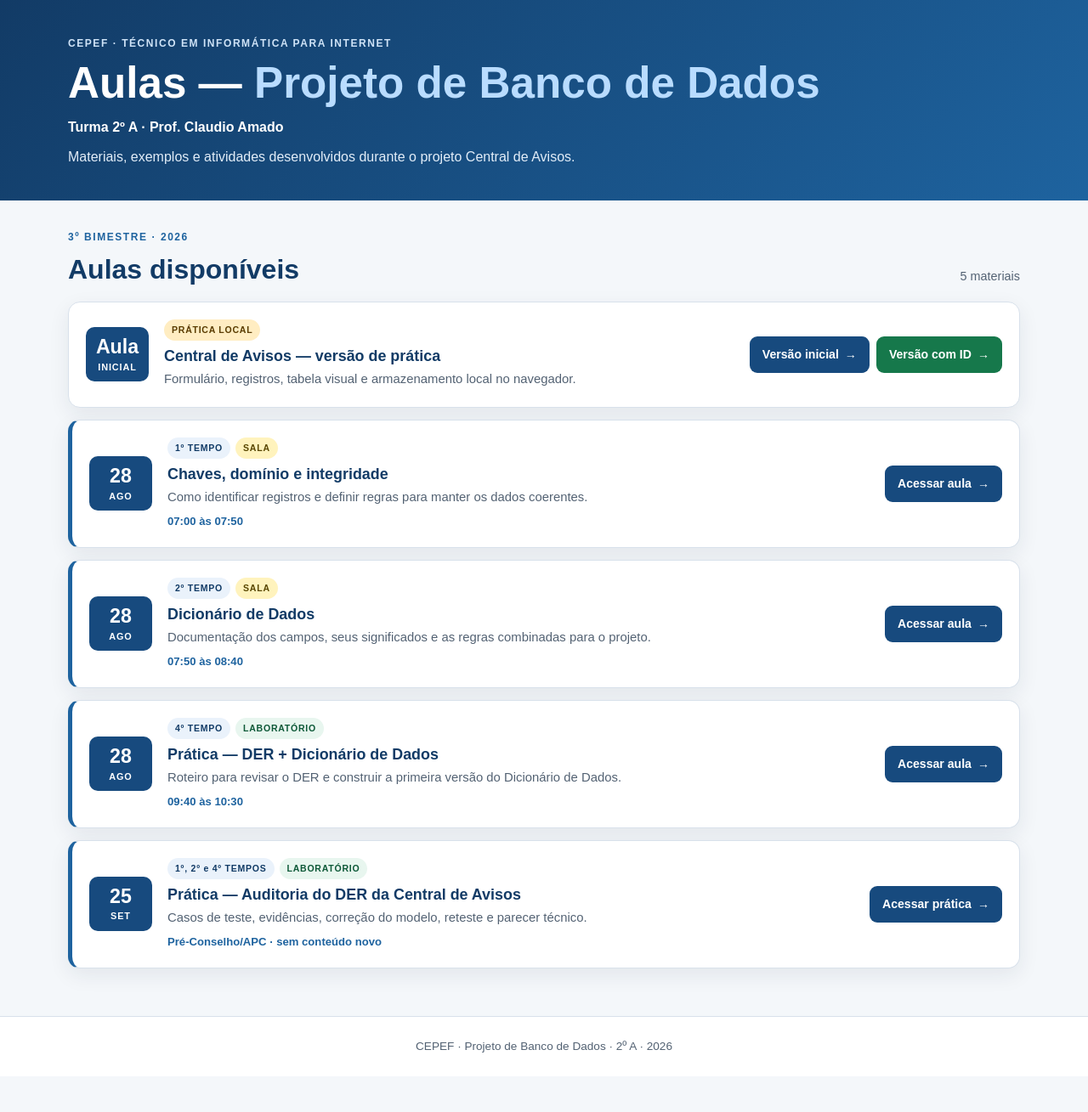
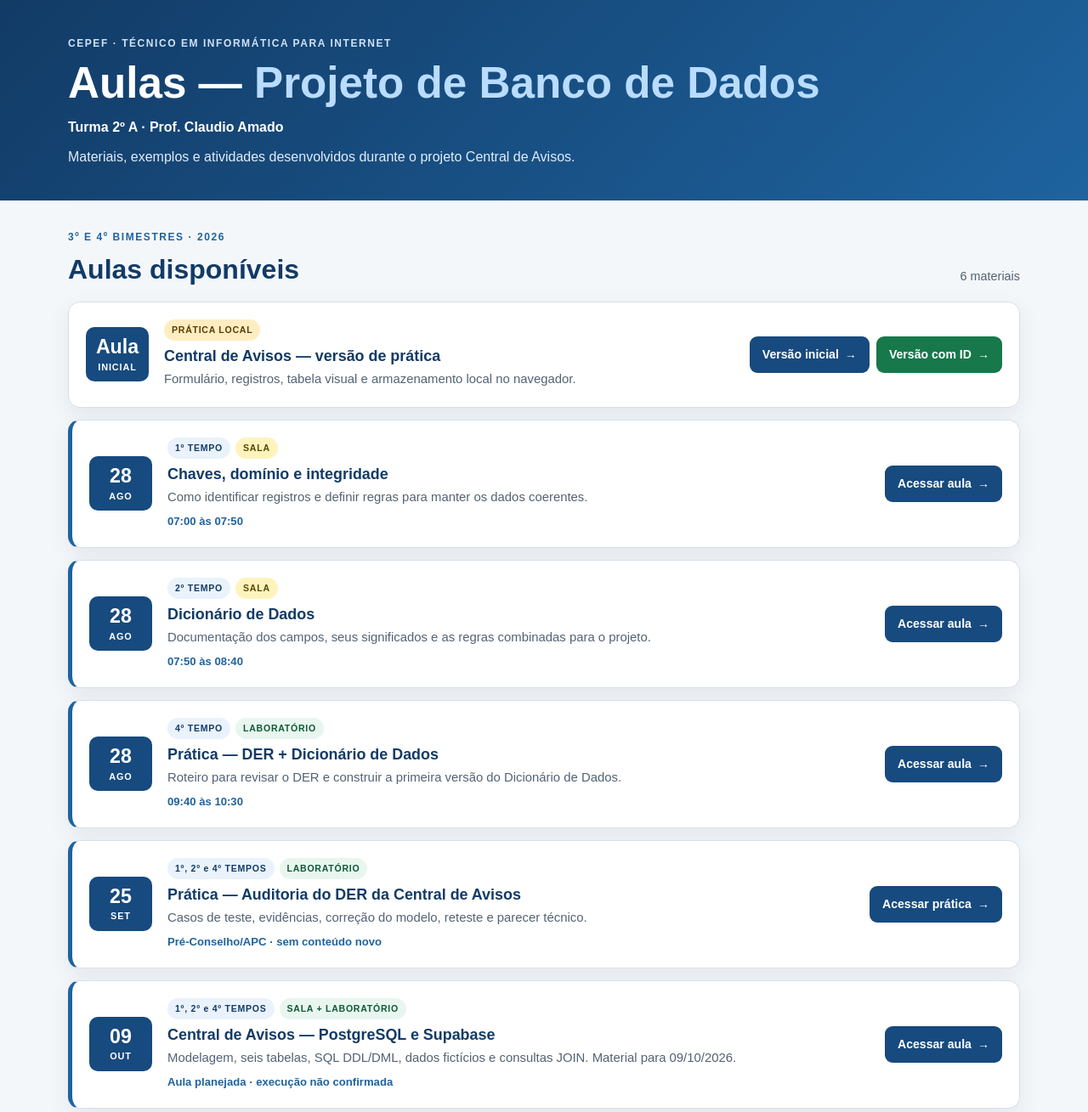
Before and after one commit to ccamado/projeto-de-banco-de-dados, a plain HTML site: page index.html in a window 1280 px wide. Shown: the top 1309 px of the page at 85% size. Before the commit the page ends 1267 px from the top, so only its background shows below. Drawn offline with Linux system fonts and the light colour scheme.

Commit message:
Adicionar aula Supabase 09/10 ao index sem alterar anteriores

```diff
--- a/index.html
+++ b/index.html
@@ -21,10 +21,10 @@
     <section aria-labelledby="titulo-aulas">
       <div class="secao-cabecalho">
         <div>
-          <p class="rotulo">3º bimestre · 2026</p>
+          <p class="rotulo">3º e 4º bimestres · 2026</p>
           <h2 id="titulo-aulas">Aulas disponíveis</h2>
         </div>
-        <p class="total-aulas">5 materiais</p>
+        <p class="total-aulas">6 materiais</p>
       </div>
       <div class="lista-aulas">
         <article class="aula-card">
@@ -79,6 +79,13 @@
           </div>
           <a class="botao" href="aulas/2026-09-25-auditoria-der.html">Acessar prática <span aria-hidden="true">→</span></a>
         </article>
+
+        <article class="aula-card destaque">
+          <div class="data-card"><span class="data-dia">09</span><span class="data-mes">OUT</span></div>
+          <div class="aula-info"><div class="badges"><span class="badge">1º, 2º e 4º TEMPOS</span><span class="badge badge-laboratorio">SALA + LABORATÓRIO</span></div>
+          <h3>Central de Avisos — PostgreSQL e Supabase</h3><p>Modelagem, seis tabelas, SQL DDL/DML, dados fictícios e consultas JOIN. Material para 09/10/2026.</p><p class="horario">Aula planejada · execução não confirmada</p></div>
+          <a class="botao" href="aulas/2026-10-09-supabase.html">Acessar aula <span aria-hidden="true">→</span></a>
+        </article>
       </div>
     </section>
   </main>
```
